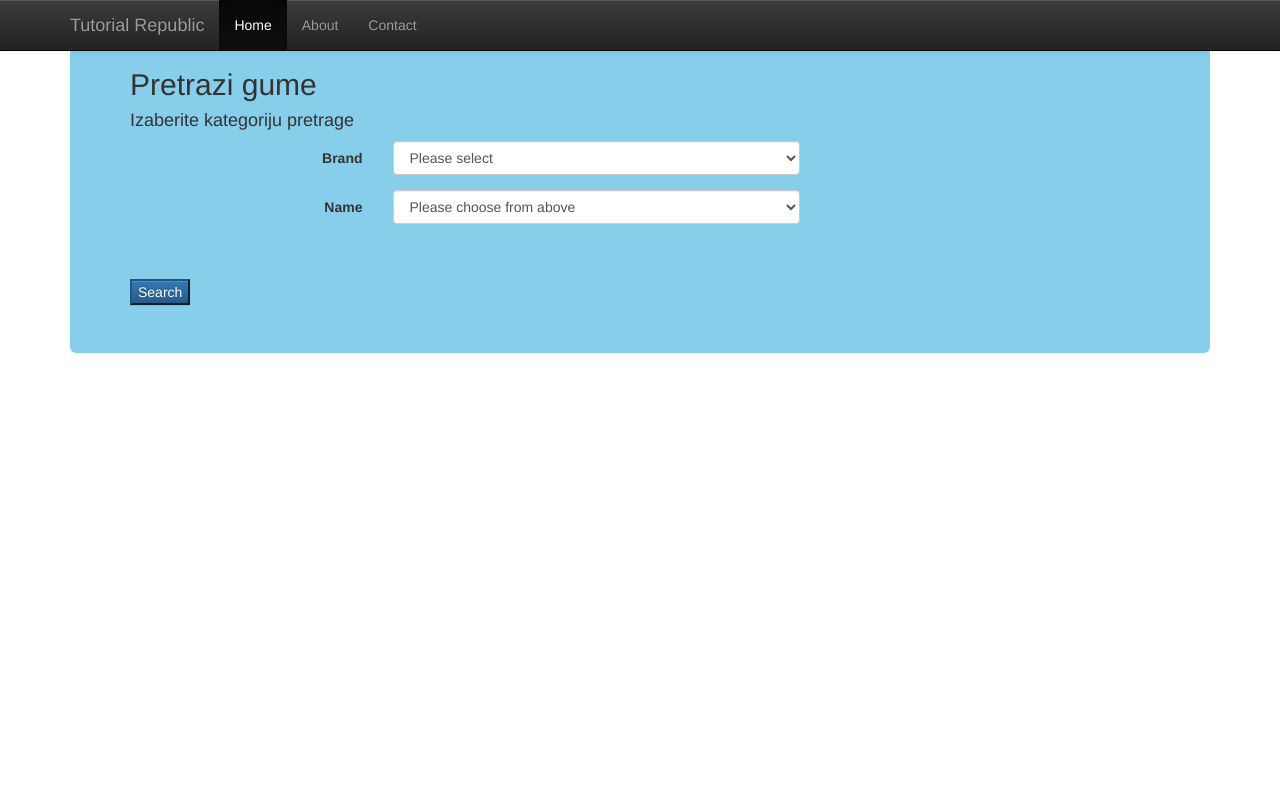
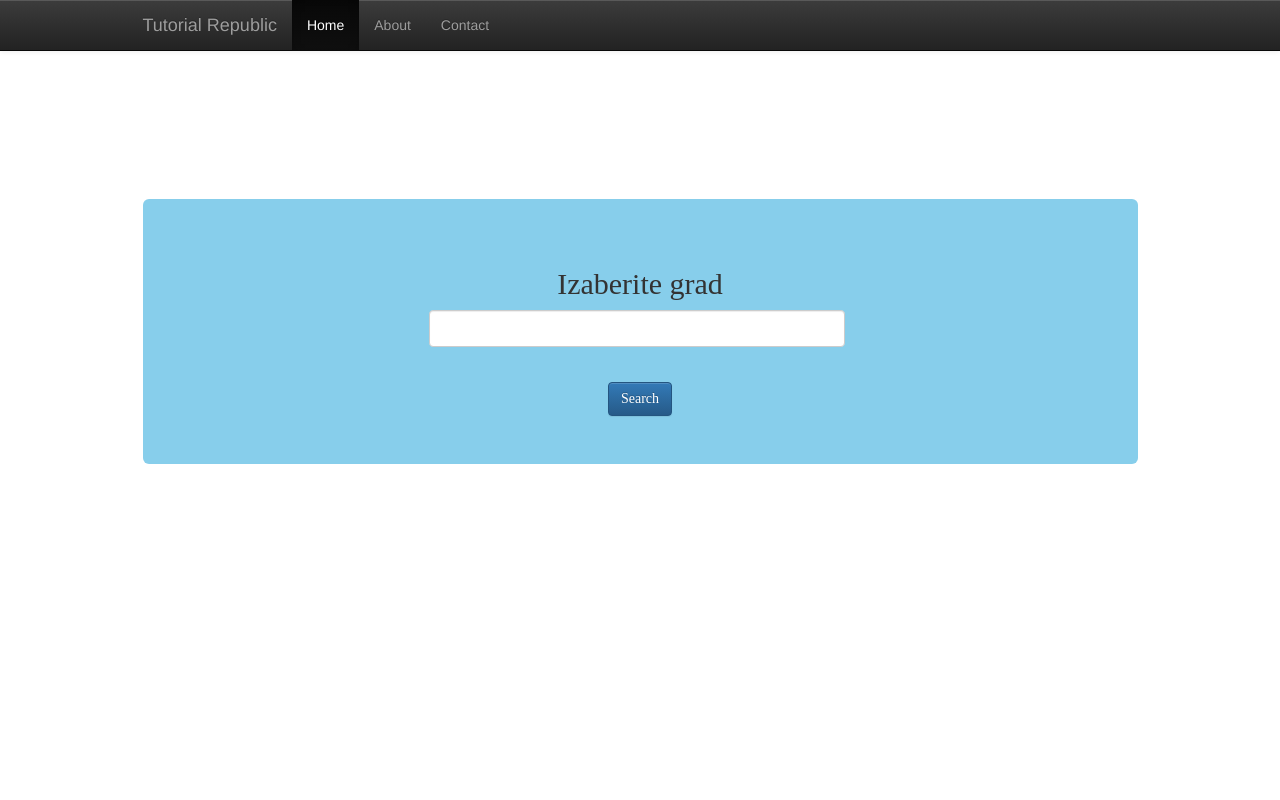
Before and after one commit to leducar/TiresProject, a PHP site: page / in a window 1280 px wide. Run offline with PHP 8.4, Linux system fonts and the light colour scheme; some libraries are stand-ins or nearby versions.

Commit message:
started with desing and development for hoteler

```diff
--- a/db/retrive.php
+++ b/db/retrive.php
@@ -24,7 +24,7 @@ class dbOperations extends propertiesClass
             $servername = "localhost";  //  hostname
             $dbname = "gume";  //  databasename
             $username = "root";  //  username
-            $password = "";  //  password
+            $password = "pera";  //  password
 
             $this->DBH = new PDO('mysql:host='.$servername.'; dbname='.$dbname, $username, $password);
             $this->DBH->setAttribute( PDO::ATTR_ERRMODE, PDO::ERRMODE_EXCEPTION );
--- a/index.php
+++ b/index.php
@@ -43,37 +43,21 @@
     </div>
 </nav>
 
-<div class="container">
-    <div class="jumbotron" style="background-color:skyblue">
-       <h2>Pretrazi gume</h2>
-	    <h4 style="align:center">Izaberite kategoriju pretrage</h4>
+<div class="container text-center">
+    <div class="jumbotron vertical-center" style="background-color:skyblue;margin-top: 20%">
+       <h2>Izaberite grad</h2>
 
-	    <form  method="post" action="process.php"  id="searchform" class="form-horizontal">
+
+	    <form  method="get" action="process.php"  id="searchform" class="form-horizontal">
 
 			<div class="form-group">
 		        <label class="col-xs-3 control-label">Brand</label>
 		        <div class="col-xs-5 selectContainer">
-		            <select id = "select_brand" name="brand" class="form-control">
-		                <option value="base">Please select</option>
-		                <option value="tigar">Tigar</option>
-		                <option value="good_year">Good Year</option>
-		                <option value="pireli">Pireli</option>
-		                <option value="kleber">Kleber</option>
-		                <option value="dunlop">Dunlop</option>
-		            </select>
-		        </div>
-		    </div>
-
-		    <div class="form-group">
-		        <label class="col-xs-3 control-label">Name</label>
-		        <div class="col-xs-5 selectContainer">
-		            <select id = "search_box" name="name" class="form-control">
-		                <option> Please choose from above</option>
-		            </select>
+		            <input type="text" id = "select_brand" name="cityname" class="form-control">
 		        </div>
 		    </div>
 			<br><br>
-	      <input  type="submit" name="submit" value="Search" class="btn-primary">
+	      <input  type="submit" name="submit" value="Search" class="btn-primary btn h2 lightBlue get-Started-btn">
 	    </form>
 		</div>
     <div class="searchResults">   </div>
--- a/javascript.js
+++ b/javascript.js
@@ -6,8 +6,8 @@ function start(){ // zove se u body na pocetku, u practise
 
 function eventHandlers() {
 	//////////// PRVI DOGADJAJ
-	$(".btn-primary").on('click', function(konj){
-		konj.preventDefault() // nemoj raditi po difoltu FORME....preventDefault() UGRADJENA METODA KLASE CIJI JE OBJEKAT KONJ POMOCU KOJE PRISTUPAMO METODI
+	$(".btn-primary").on('click', function(){
+	//	konj.preventDefault() // nemoj raditi po difoltu FORME....preventDefault() UGRADJENA METODA KLASE CIJI JE OBJEKAT KONJ POMOCU KOJE PRISTUPAMO METODI
 		prepareEnviroment(); // BRISE STARE REZULTATE
 		getResults(); //FUNKCIJA KOJA NA OSNOVU PARAMETARA DOBAVLJA REZULTATE
 
@@ -27,12 +27,12 @@ function eventHandlers() {
 function getResults() {
 
 	var brand = $("#select_brand option:selected").text(); // TEKST-VREDNOST OD SELEKTOVANE OPCIJE ELEMENTA select_brand
-	var name = $("#search_box option:selected").text(); // TEKST-VREDNOST OD SELEKTOVANE OPCIJE ELEMENTA search_box
+	//var name = $("#search_box option:selected").text(); // TEKST-VREDNOST OD SELEKTOVANE OPCIJE ELEMENTA search_box
 
 	var data_blabla = 'brand=' + brand + "&name=" + name;
 	if (name){ // if name is not empty
 		$.ajax ({ //http://www.w3schools.com/jquery/ajax_ajax.asp
-			type: "POST", //NAZIV METODE GET ILI POST TYPE Specifies the type of request. (GET or POST)
+			type: "GET", //NAZIV METODE GET ILI POST TYPE Specifies the type of request. (GET or POST)
 			url: "process.php",// NA OVAJ PROCES SALJEMO PODATKE...URL Specifies the URL to send the request to. Default is the current page
 			data : data_blabla, //DATA Specifies data to be sent to the server
 
@@ -48,26 +48,27 @@ function getResults() {
 
 			}
 		})
-	}else{ //DRUGI SLUCAJ KAD IMAM SAMO BREND BEZ NAVODJENJA IMENA GUME
-		$.ajax ({
-			type: "POST",
-			url: "getResultsByName.php",
-			data : data_blabla,
+	 }
+	//else{ //DRUGI SLUCAJ KAD IMAM SAMO BREND BEZ NAVODJENJA IMENA GUME
+	// 	$.ajax ({
+	// 		type: "POST",
+	// 		url: "getResultsByName.php",
+	// 		data : data_blabla,
 
-			beforeSend: function(data) {
-			//	alert('before');
-			},
-			success: function(data){
-				var resultList = $.parseJSON(data);
-				var outerBox = $('.searchResults');
-				 $.each(resultList, function(i,one_container) { // when we have array of objects
-					createOneExample(one_container,outerBox);
-					//getDataForPage(one_container.id);
-				});
+	// 		beforeSend: function(data) {
+	// 		//	alert('before');
+	// 		},
+	// 		success: function(data){
+	// 			var resultList = $.parseJSON(data);
+	// 			var outerBox = $('.searchResults');
+	// 			 $.each(resultList, function(i,one_container) { // when we have array of objects
+	// 				createOneExample(one_container,outerBox);
+	// 				//getDataForPage(one_container.id);
+	// 			});
 
-			}
-		})
-	}
+	// 		}
+	// 	})
+	// }
 }
 
 function createOneExample (one_container, outerBox) { // OVA FJA DINAMICKI PRIKAZUJE REZULTATE, PRAVI PRIKAZ REZULTATA NA STRANICI
@@ -76,11 +77,8 @@ function createOneExample (one_container, outerBox) { // OVA FJA DINAMICKI PRIKA
 	var brand = $('<div class ="basisNewsStyle" style="border-color:orange;">'+one_container.brand+'</div>') //JS SINTAKSA IZ OBJEKTA SE UZIMA JEDAN PROPERTY
 	var width = $('<div class ="basisNewsStyle" style="border-color:red;">'+one_container.width+'/'+one_container.height+'/R'+one_container.radius+'</div>');
 	var price = $('<div class ="basisNewsStyle" style="border-color:blue;">'+one_container.price+''+",00 RSD"+'</div>');
-<<<<<<< HEAD
 	var divforLink = $('<div class ="basisNewsStyle" style="background:skyblue;"></div>');
-=======
 	var divforLink = $('<div class ="basisNewsStyle tireLink"></div>');
->>>>>>> 6c37de182b100eebfc88380f1cc76a875d63ab79
 	var link = $('<a class="tireLink" href="miniPage.php?tireId='+one_container.id+'">'+"Detaljnije"+'</a>');
 	var tireImg = $('<img class="tirephoto" src="img/'+one_container.images+'"></img>');
 
--- a/mystyle.css
+++ b/mystyle.css
@@ -1,3 +1,36 @@
+html, body {
+      height: 100%;
+    }
+    .container{
+      width: 1025px;
+    }
+    .vertical-center {
+      height: 100%;
+      width: 100%;
+      text-align: center;  /* align the inline(-block) elements horizontally */
+      font: 0/0 a;         /* remove the gap between inline(-block) elements */
+    }
+    .vertical-center:before {    /* create a full-height inline block pseudo=element */
+      content: ' ';
+      display: inline-block;
+      vertical-align: middle;  /* vertical alignment of the inline element */
+      height: 100%;
+    }
+    .vertical-center > .container {
+      max-width: 100%;
+      background-color: gold;
+      display: inline-block;
+      vertical-align: middle;  /* vertical alignment of the inline element */
+      font: 16px/1 "Helvetica Neue", Helvetica, Arial, sans-serif;        /* <-- reset the font property */
+    }
+
+.form-control {
+    width: 120%;
+    height: 5%;
+    font-size: 20px;
+}
+
+
 .searchResults{
    /* border:1px solid red; */
     width:100%;
@@ -21,18 +54,15 @@
 
     position:relative;
     float: left;
-<<<<<<< HEAD
     min-width:25%;
     height:auto;
     margin-bottom: 1%;
-=======
     min-width:33%;
     max-width:96%;
 	height:auto;
     margin-bottom: 3%;
     border: 2px solid lightsteelblue;
     border-radius: 10px;
->>>>>>> 6c37de182b100eebfc88380f1cc76a875d63ab79
 }
 
 .leftIndent{
@@ -51,11 +81,7 @@
     background: transparent;
     font-family: "Palatino Linotype";
     color: #337ab7;
-<<<<<<< HEAD
 
-
-=======
->>>>>>> 6c37de182b100eebfc88380f1cc76a875d63ab79
 }
 
 .tirephoto{
@@ -69,14 +95,11 @@
 
 .tireLink{
 
-    font-size: 25px;
-<<<<<<< HEAD
-    text-align: center;
-=======
-    background: skyblue;
-    margin-top: 15px;
-    margin-bottom: inherit;
->>>>>>> 6c37de182b100eebfc88380f1cc76a875d63ab79
+   font-size: 25px;
+   text-align: center;
+   background: skyblue;
+   margin-top: 15px;
+   margin-bottom: inherit;
 }
 
 .tireDescription{
```
Also changed, not shown: miniPage.js (+29 -17 lines), process.php (+33 -15 lines).
